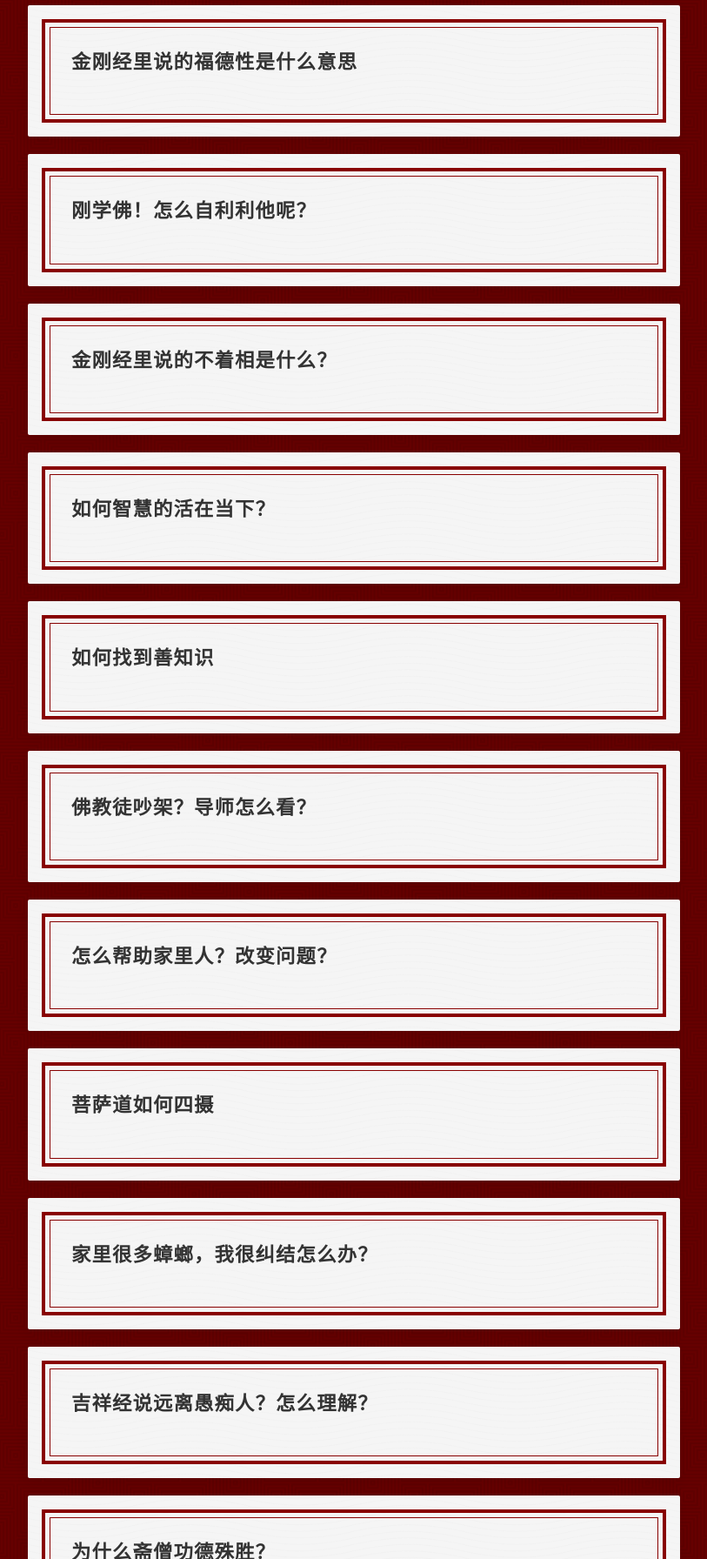
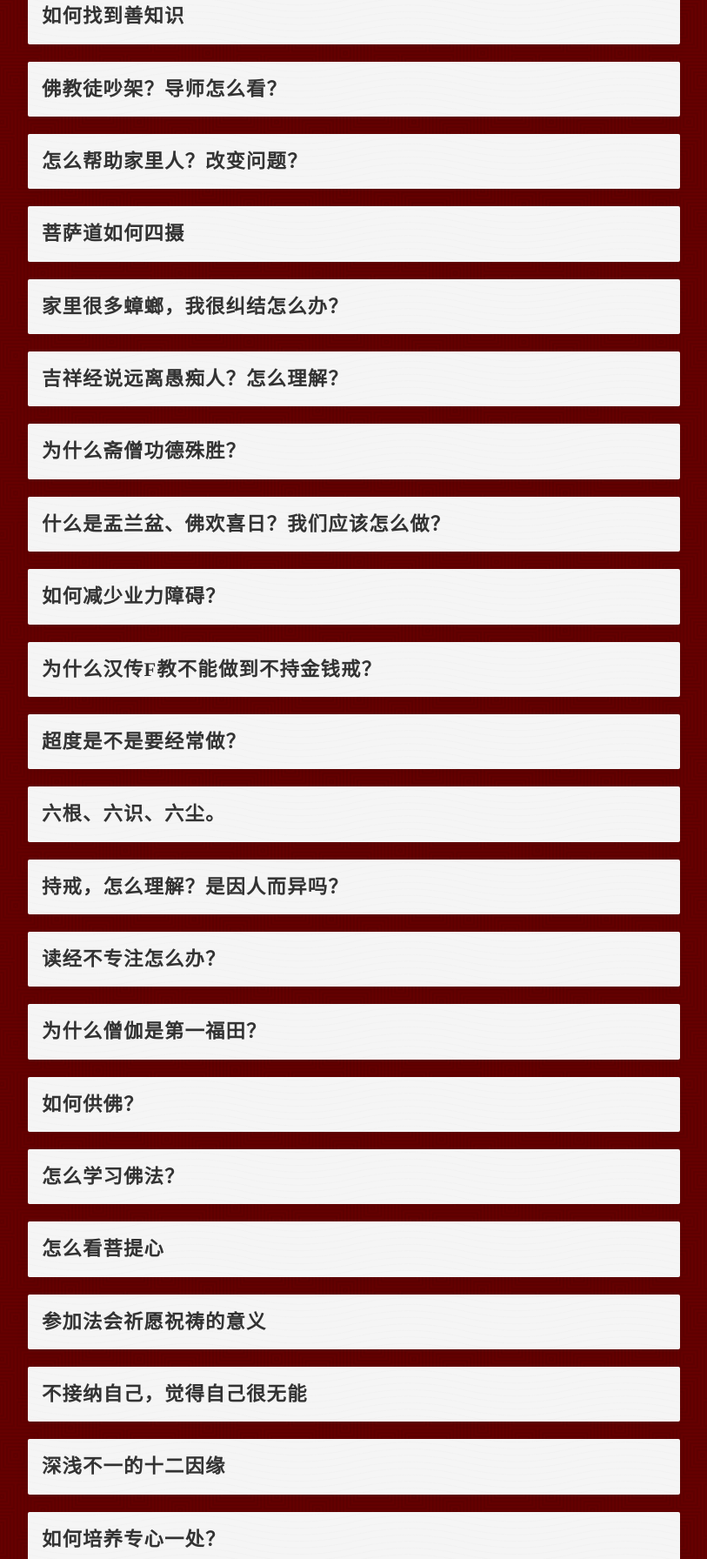
Before and after one commit to suizhengfaxing/zaoannanshan, a plain HTML site: page index.html in a window 1280 px wide. Shown: the part 1008-2800 px from the top of the page at 87% size, without its empty margins (233-1046 px from the left). Drawn offline with Linux system fonts and the light colour scheme; no server answers; a web font is replaced by a local one.

Commit message:
Update index.html

```diff
--- a/index.html
+++ b/index.html
@@ -925,321 +925,321 @@
 
 						<a class="uk-card uk-card-hover uk-card-default uk-card-body uk-margin-bottom uk-width-2xlarge@s uk-link-reset"
 							href="./html/40/为往生者做什么法会好？.html">
-							<div class="content-border-outter">
-								<div class="content-border-inner">
-									<h3 class="uk-card-title">为往生者做什么法会好？</h3>
+							<div class="">
+								<div class="c">
+									<h3 class="uk-card-title" style="margin-bottom: 0px;">为往生者做什么法会好？</h3>
 								</div>
 							</div>
 						</a>
 						<a class="uk-card uk-card-hover uk-card-default uk-card-body uk-margin-bottom uk-width-2xlarge@s uk-link-reset"
 							href="./html/39/家里有病人，我们如何做？.html">
-							<div class="content-border-outter">
-								<div class="content-border-inner">
-									<h3 class="uk-card-title">家里有病人，我们如何做？</h3>
+							<div class="">
+								<div class="c">
+									<h3 class="uk-card-title" style="margin-bottom: 0px;">家里有病人，我们如何做？</h3>
 								</div>
 							</div>
 						</a>
 						<a class="uk-card uk-card-hover uk-card-default uk-card-body uk-margin-bottom uk-width-2xlarge@s uk-link-reset"
 							href="./html/38/如何遇到善知识.html">
-							<div class="content-border-outter">
-								<div class="content-border-inner">
-									<h3 class="uk-card-title">如何遇到善知识</h3>
+							<div class="">
+								<div class="c">
+									<h3 class="uk-card-title" style="margin-bottom: 0px;">如何遇到善知识</h3>
 								</div>
 							</div>
 						</a>
 						<a class="uk-card uk-card-hover uk-card-default uk-card-body uk-margin-bottom uk-width-2xlarge@s uk-link-reset"
 							href="./html/37/朝山拜佛听经？有意义吗？.html">
-							<div class="content-border-outter">
-								<div class="content-border-inner">
-									<h3 class="uk-card-title">朝山拜佛听经？有意义吗？</h3>
+							<div class="">
+								<div class="c">
+									<h3 class="uk-card-title" style="margin-bottom: 0px;">朝山拜佛听经？有意义吗？</h3>
 								</div>
 							</div>
 						</a>
 						<a class="uk-card uk-card-hover uk-card-default uk-card-body uk-margin-bottom uk-width-2xlarge@s uk-link-reset"
 							href="./html/36/金刚经里说的福德性是什么意思.html">
-							<div class="content-border-outter">
-								<div class="content-border-inner">
-									<h3 class="uk-card-title">金刚经里说的福德性是什么意思</h3>
+							<div class="">
+								<div class="c">
+									<h3 class="uk-card-title" style="margin-bottom: 0px;">金刚经里说的福德性是什么意思</h3>
 								</div>
 							</div>
 						</a>
 						<a class="uk-card uk-card-hover uk-card-default uk-card-body uk-margin-bottom uk-width-2xlarge@s uk-link-reset"
 							href="./html/35/刚学佛！怎么自利利他呢？.html">
-							<div class="content-border-outter">
-								<div class="content-border-inner">
-									<h3 class="uk-card-title">刚学佛！怎么自利利他呢？</h3>
+							<div class="">
+								<div class="c">
+									<h3 class="uk-card-title" style="margin-bottom: 0px;">刚学佛！怎么自利利他呢？</h3>
 								</div>
 							</div>
 						</a>
 						<a class="uk-card uk-card-hover uk-card-default uk-card-body uk-margin-bottom uk-width-2xlarge@s uk-link-reset"
 							href="./html/34/金刚经里说的不着相是什么？.html">
-							<div class="content-border-outter">
-								<div class="content-border-inner">
-									<h3 class="uk-card-title">金刚经里说的不着相是什么？</h3>
+							<div class="">
+								<div class="c">
+									<h3 class="uk-card-title" style="margin-bottom: 0px;">金刚经里说的不着相是什么？</h3>
 								</div>
 							</div>
 						</a>
 						<a class="uk-card uk-card-hover uk-card-default uk-card-body uk-margin-bottom uk-width-2xlarge@s uk-link-reset"
 							href="./html/33/如何智慧的活在当下？.html">
-							<div class="content-border-outter">
-								<div class="content-border-inner">
-									<h3 class="uk-card-title">如何智慧的活在当下？</h3>
+							<div class="">
+								<div class="c">
+									<h3 class="uk-card-title" style="margin-bottom: 0px;">如何智慧的活在当下？</h3>
 								</div>
 							</div>
 						</a>
 						<a class="uk-card uk-card-hover uk-card-default uk-card-body uk-margin-bottom uk-width-2xlarge@s uk-link-reset"
 							href="./html/32/如何找到善知识.html">
-							<div class="content-border-outter">
-								<div class="content-border-inner">
-									<h3 class="uk-card-title">如何找到善知识</h3>
+							<div class="">
+								<div class="c">
+									<h3 class="uk-card-title" style="margin-bottom: 0px;">如何找到善知识</h3>
 								</div>
 							</div>
 						</a>
 						<a class="uk-card uk-card-hover uk-card-default uk-card-body uk-margin-bottom uk-width-2xlarge@s uk-link-reset"
 							href="./html/31/佛教徒吵架？导师怎么看？.html">
-							<div class="content-border-outter">
-								<div class="content-border-inner">
-									<h3 class="uk-card-title">佛教徒吵架？导师怎么看？</h3>
+							<div class="">
+								<div class="c">
+									<h3 class="uk-card-title" style="margin-bottom: 0px;">佛教徒吵架？导师怎么看？</h3>
 								</div>
 							</div>
 						</a>
 						<a class="uk-card uk-card-hover uk-card-default uk-card-body uk-margin-bottom uk-width-2xlarge@s uk-link-reset"
 							href="./html/30/怎么帮助家里人？改变问题？.html">
-							<div class="content-border-outter">
-								<div class="content-border-inner">
-									<h3 class="uk-card-title">怎么帮助家里人？改变问题？</h3>
+							<div class="">
+								<div class="c">
+									<h3 class="uk-card-title" style="margin-bottom: 0px;">怎么帮助家里人？改变问题？</h3>
 								</div>
 							</div>
 						</a>
 						<a class="uk-card uk-card-hover uk-card-default uk-card-body uk-margin-bottom uk-width-2xlarge@s uk-link-reset"
 							href="./html/29/菩萨道如何四摄.html">
-							<div class="content-border-outter">
-								<div class="content-border-inner">
-									<h3 class="uk-card-title">菩萨道如何四摄</h3>
+							<div class="">
+								<div class="c">
+									<h3 class="uk-card-title" style="margin-bottom: 0px;">菩萨道如何四摄</h3>
 								</div>
 							</div>
 						</a>
 						<a class="uk-card uk-card-hover uk-card-default uk-card-body uk-margin-bottom uk-width-2xlarge@s uk-link-reset"
 							href="./html/28/家里很多蟑螂，我很纠结怎么办？.html">
-							<div class="content-border-outter">
-								<div class="content-border-inner">
-									<h3 class="uk-card-title">家里很多蟑螂，我很纠结怎么办？</h3>
+							<div class="">
+								<div class="c">
+									<h3 class="uk-card-title" style="margin-bottom: 0px;">家里很多蟑螂，我很纠结怎么办？</h3>
 								</div>
 							</div>
 						</a>
 						<a class="uk-card uk-card-hover uk-card-default uk-card-body uk-margin-bottom uk-width-2xlarge@s uk-link-reset"
 							href="./html/27/吉祥经说远离愚痴人？怎么理解？.html">
-							<div class="content-border-outter">
-								<div class="content-border-inner">
-									<h3 class="uk-card-title">吉祥经说远离愚痴人？怎么理解？</h3>
+							<div class="">
+								<div class="c">
+									<h3 class="uk-card-title" style="margin-bottom: 0px;">吉祥经说远离愚痴人？怎么理解？</h3>
 								</div>
 							</div>
 						</a>
 						<a class="uk-card uk-card-hover uk-card-default uk-card-body uk-margin-bottom uk-width-2xlarge@s uk-link-reset"
 							href="./html/26/为什么斋僧功德殊胜？.html">
-							<div class="content-border-outter">
-								<div class="content-border-inner">
-									<h3 class="uk-card-title">为什么斋僧功德殊胜？</h3>
+							<div class="">
+								<div class="c">
+									<h3 class="uk-card-title" style="margin-bottom: 0px;">为什么斋僧功德殊胜？</h3>
 								</div>
 							</div>
 						</a>
 						<a class="uk-card uk-card-hover uk-card-default uk-card-body uk-margin-bottom uk-width-2xlarge@s uk-link-reset"
 							href="./html/25/什么是盂兰盆、佛欢喜日？我们应该怎么做？.html">
-							<div class="content-border-outter">
-								<div class="content-border-inner">
-									<h3 class="uk-card-title">什么是盂兰盆、佛欢喜日？我们应该怎么做？</h3>
+							<div class="">
+								<div class="c">
+									<h3 class="uk-card-title" style="margin-bottom: 0px;">什么是盂兰盆、佛欢喜日？我们应该怎么做？</h3>
 								</div>
 							</div>
 						</a>
 						<a class="uk-card uk-card-hover uk-card-default uk-card-body uk-margin-bottom uk-width-2xlarge@s uk-link-reset"
 							href="./html/24/如何减少业力障碍？.html">
-							<div class="content-border-outter">
-								<div class="content-border-inner">
-									<h3 class="uk-card-title">如何减少业力障碍？</h3>
+							<div class="">
+								<div class="c">
+									<h3 class="uk-card-title" style="margin-bottom: 0px;">如何减少业力障碍？</h3>
 								</div>
 							</div>
 						</a>
 						<a class="uk-card uk-card-hover uk-card-default uk-card-body uk-margin-bottom uk-width-2xlarge@s uk-link-reset"
 							href="./html/23/为什么汉传F教不能做到不持金钱戒？.html">
-							<div class="content-border-outter">
-								<div class="content-border-inner">
-									<h3 class="uk-card-title">为什么汉传F教不能做到不持金钱戒？</h3>
+							<div class="">
+								<div class="c">
+									<h3 class="uk-card-title" style="margin-bottom: 0px;">为什么汉传F教不能做到不持金钱戒？</h3>
 								</div>
 							</div>
 						</a>
 						<a class="uk-card uk-card-hover uk-card-default uk-card-body uk-margin-bottom uk-width-2xlarge@s uk-link-reset"
 							href="./html/22/超度是不是要经常做？.html">
-							<div class="content-border-outter">
-								<div class="content-border-inner">
-									<h3 class="uk-card-title">超度是不是要经常做？</h3>
+							<div class="">
+								<div class="c">
+									<h3 class="uk-card-title" style="margin-bottom: 0px;">超度是不是要经常做？</h3>
 								</div>
 							</div>
 						</a>
 						<a class="uk-card uk-card-hover uk-card-default uk-card-body uk-margin-bottom uk-width-2xlarge@s uk-link-reset"
 							href="./html/21/六根、六识、六尘。.html">
-							<div class="content-border-outter">
-								<div class="content-border-inner">
-									<h3 class="uk-card-title">六根、六识、六尘。</h3>
+							<div class="">
+								<div class="c">
+									<h3 class="uk-card-title" style="margin-bottom: 0px;">六根、六识、六尘。</h3>
 								</div>
 							</div>
 						</a>
 						<a class="uk-card uk-card-hover uk-card-default uk-card-body uk-margin-bottom uk-width-2xlarge@s uk-link-reset"
 							href="./html/20/持戒，怎么理解？是因人而异吗？.html">
-							<div class="content-border-outter">
-								<div class="content-border-inner">
-									<h3 class="uk-card-title">持戒，怎么理解？是因人而异吗？</h3>
+							<div class="">
+								<div class="c">
+									<h3 class="uk-card-title" style="margin-bottom: 0px;">持戒，怎么理解？是因人而异吗？</h3>
 								</div>
 							</div>
 						</a>
 						<a class="uk-card uk-card-hover uk-card-default uk-card-body uk-margin-bottom uk-width-2xlarge@s uk-link-reset"
 							href="./html/19/读经不专注怎么办？.html">
-							<div class="content-border-outter">
-								<div class="content-border-inner">
-									<h3 class="uk-card-title">读经不专注怎么办？</h3>
+							<div class="">
+								<div class="c">
+									<h3 class="uk-card-title" style="margin-bottom: 0px;">读经不专注怎么办？</h3>
 								</div>
 							</div>
 						</a>
 						<a class="uk-card uk-card-hover uk-card-default uk-card-body uk-margin-bottom uk-width-2xlarge@s uk-link-reset"
 							href="./html/18/为什么僧伽是第一福田？.html">
-							<div class="content-border-outter">
-								<div class="content-border-inner">
-									<h3 class="uk-card-title">为什么僧伽是第一福田？</h3>
+							<div class="">
+								<div class="c">
+									<h3 class="uk-card-title" style="margin-bottom: 0px;">为什么僧伽是第一福田？</h3>
 								</div>
 							</div>
 						</a>
 						<a class="uk-card uk-card-hover uk-card-default uk-card-body uk-margin-bottom uk-width-2xlarge@s uk-link-reset"
 							href="./html/17/如何供佛？.html">
-							<div class="content-border-outter">
-								<div class="content-border-inner">
-									<h3 class="uk-card-title">如何供佛？</h3>
+							<div class="">
+								<div class="c">
+									<h3 class="uk-card-title" style="margin-bottom: 0px;">如何供佛？</h3>
 								</div>
 							</div>
 						</a>
 						<a class="uk-card uk-card-hover uk-card-default uk-card-body uk-margin-bottom uk-width-2xlarge@s uk-link-reset"
 							href="./html/16/怎么学习佛法？.html">
-							<div class="content-border-outter">
-								<div class="content-border-inner">
-									<h3 class="uk-card-title">怎么学习佛法？</h3>
+							<div class="">
+								<div class="c">
+									<h3 class="uk-card-title" style="margin-bottom: 0px;">怎么学习佛法？</h3>
 								</div>
 							</div>
 						</a>
 						<a class="uk-card uk-card-hover uk-card-default uk-card-body uk-margin-bottom uk-width-2xlarge@s uk-link-reset"
 							href="./html/15/怎么看菩提心.html">
-							<div class="content-border-outter">
-								<div class="content-border-inner">
-									<h3 class="uk-card-title">怎么看菩提心</h3>
+							<div class="">
+								<div class="c">
+									<h3 class="uk-card-title" style="margin-bottom: 0px;">怎么看菩提心</h3>
 								</div>
 							</div>
 						</a>
 						<a class="uk-card uk-card-hover uk-card-default uk-card-body uk-margin-bottom uk-width-2xlarge@s uk-link-reset"
 							href="./html/14/参加法会祈愿祝祷的意义.html">
-							<div class="content-border-outter">
-								<div class="content-border-inner">
-									<h3 class="uk-card-title">参加法会祈愿祝祷的意义</h3>
+							<div class="">
+								<div class="c">
+									<h3 class="uk-card-title" style="margin-bottom: 0px;">参加法会祈愿祝祷的意义</h3>
 								</div>
 							</div>
 						</a>
 						<a class="uk-card uk-card-hover uk-card-default uk-card-body uk-margin-bottom uk-width-2xlarge@s uk-link-reset"
 							href="./html/13/不接纳自己，觉得自己很无能.html">
-							<div class="content-border-outter">
-								<div class="content-border-inner">
-									<h3 class="uk-card-title">不接纳自己，觉得自己很无能</h3>
+							<div class="">
+								<div class="c">
+									<h3 class="uk-card-title" style="margin-bottom: 0px;">不接纳自己，觉得自己很无能</h3>
 								</div>
 							</div>
 						</a>
 						<a class="uk-card uk-card-hover uk-card-default uk-card-body uk-margin-bottom uk-width-2xlarge@s uk-link-reset"
 							href="./html/12/深浅不一的十二因缘.html">
-							<div class="content-border-outter">
-								<div class="content-border-inner">
-									<h3 class="uk-card-title">深浅不一的十二因缘</h3>
+							<div class="">
+								<div class="c">
+									<h3 class="uk-card-title" style="margin-bottom: 0px;">深浅不一的十二因缘</h3>
 								</div>
 							</div>
 						</a>
 						<a class="uk-card uk-card-hover uk-card-default uk-card-body uk-margin-bottom uk-width-2xlarge@s uk-link-reset"
 							href="./html/11/如何培养专心一处？.html">
-							<div class="content-border-outter">
-								<div class="content-border-inner">
-									<h3 class="uk-card-title">如何培养专心一处？</h3>
+							<div class="">
+								<div class="c">
+									<h3 class="uk-card-title" style="margin-bottom: 0px;">如何培养专心一处？</h3>
 								</div>
 							</div>
 						</a>
 						<a class="uk-card uk-card-hover uk-card-default uk-card-body uk-margin-bottom uk-width-2xlarge@s uk-link-reset"
 							href="./html/10/缘起法是唯一的真理.html">
-							<div class="content-border-outter">
-								<div class="content-border-inner">
-									<h3 class="uk-card-title">缘起法是唯一的真理</h3>
+							<div class="">
+								<div class="c">
+									<h3 class="uk-card-title" style="margin-bottom: 0px;">缘起法是唯一的真理</h3>
 								</div>
 							</div>
 						</a>
 						<a class="uk-card uk-card-hover uk-card-default uk-card-body uk-margin-bottom uk-width-2xlarge@s uk-link-reset"
 							href="./html/9/如何理解因果关系？.html">
-							<div class="content-border-outter">
-								<div class="content-border-inner">
-									<h3 class="uk-card-title">如何理解因果关系？</h3>
+							<div class="">
+								<div class="c">
+									<h3 class="uk-card-title" style="margin-bottom: 0px;">如何理解因果关系？</h3>
 								</div>
 							</div>
 						</a>
 						<a class="uk-card uk-card-hover uk-card-default uk-card-body uk-margin-bottom uk-width-2xlarge@s uk-link-reset"
 							href="./html/8/如何理解过去现在将来的一念.html">
-							<div class="content-border-outter">
-								<div class="content-border-inner">
-									<h3 class="uk-card-title">如何理解过去现在将来的一念</h3>
+							<div class="">
+								<div class="c">
+									<h3 class="uk-card-title" style="margin-bottom: 0px;">如何理解过去现在将来的一念</h3>
 								</div>
 							</div>
 						</a>
 						<a class="uk-card uk-card-hover uk-card-default uk-card-body uk-margin-bottom uk-width-2xlarge@s uk-link-reset"
 							href="./html/7/学佛后有必要再学儒吗？.html">
-							<div class="content-border-outter">
-								<div class="content-border-inner">
-									<h3 class="uk-card-title">学佛后有必要再学儒吗？</h3>
+							<div class="">
+								<div class="c">
+									<h3 class="uk-card-title" style="margin-bottom: 0px;">学佛后有必要再学儒吗？</h3>
 								</div>
 							</div>
 						</a>
 						<a class="uk-card uk-card-hover uk-card-default uk-card-body uk-margin-bottom uk-width-2xlarge@s uk-link-reset"
 							href="./html/6/人间的四圣谛.html">
-							<div class="content-border-outter">
-								<div class="content-border-inner">
-									<h3 class="uk-card-title">人间的四圣谛</h3>
+							<div class="">
+								<div class="c">
+									<h3 class="uk-card-title" style="margin-bottom: 0px;">人间的四圣谛</h3>
 								</div>
 							</div>
 						</a>
 						<a class="uk-card uk-card-hover uk-card-default uk-card-body uk-margin-bottom uk-width-2xlarge@s uk-link-reset"
 							href="./html/5/读不懂早晚课怎么办？.html">
-							<div class="content-border-outter">
-								<div class="content-border-inner">
-									<h3 class="uk-card-title">读不懂早晚课怎么办？</h3>
+							<div class="">
+								<div class="c">
+									<h3 class="uk-card-title" style="margin-bottom: 0px;">读不懂早晚课怎么办？</h3>
 								</div>
 							</div>
 						</a>
 						<a class="uk-card uk-card-hover uk-card-default uk-card-body uk-margin-bottom uk-width-2xlarge@s uk-link-reset"
 							href="./html/4/《普贤行愿品》的“行”字怎么读？.html">
-							<div class="content-border-outter">
-								<div class="content-border-inner">
-									<h3 class="uk-card-title">《普贤行愿品》的“行”字怎么读？</h3>
+							<div class="">
+								<div class="c">
+									<h3 class="uk-card-title" style="margin-bottom: 0px;">《普贤行愿品》的“行”字怎么读？</h3>
 								</div>
 							</div>
 						</a>
 						<a class="uk-card uk-card-hover uk-card-default uk-card-body uk-margin-bottom uk-width-2xlarge@s uk-link-reset"
 							href="./html/3/信佛皈依的问题.html">
-							<div class="content-border-outter">
-								<div class="content-border-inner">
-									<h3 class="uk-card-title">信佛皈依的问题</h3>
+							<div class="">
+								<div class="c">
+									<h3 class="uk-card-title" style="margin-bottom: 0px;">信佛皈依的问题</h3>
 								</div>
 							</div>
 						</a>
 						<a class="uk-card uk-card-hover uk-card-default uk-card-body uk-margin-bottom uk-width-2xlarge@s uk-link-reset"
 							href="./html/2/是什么在轮回.html">
-							<div class="content-border-outter">
-								<div class="content-border-inner">
-									<h3 class="uk-card-title">是什么在轮回</h3>
+							<div class="">
+								<div class="c">
+									<h3 class="uk-card-title" style="margin-bottom: 0px;">是什么在轮回</h3>
 								</div>
 							</div>
 						</a>
 						<a class="uk-card uk-card-hover uk-card-default uk-card-body uk-margin-bottom uk-width-2xlarge@s uk-link-reset"
 							href="./html/1/心佛众生的意义.html">
-							<div class="content-border-outter">
-								<div class="content-border-inner">
-									<h3 class="uk-card-title">心佛众生的意义</h3>
+							<div class="">
+								<div class="c">
+									<h3 class="uk-card-title" style="margin-bottom: 0px;">心佛众生的意义</h3>
 								</div>
 							</div>
 						</a>
```
